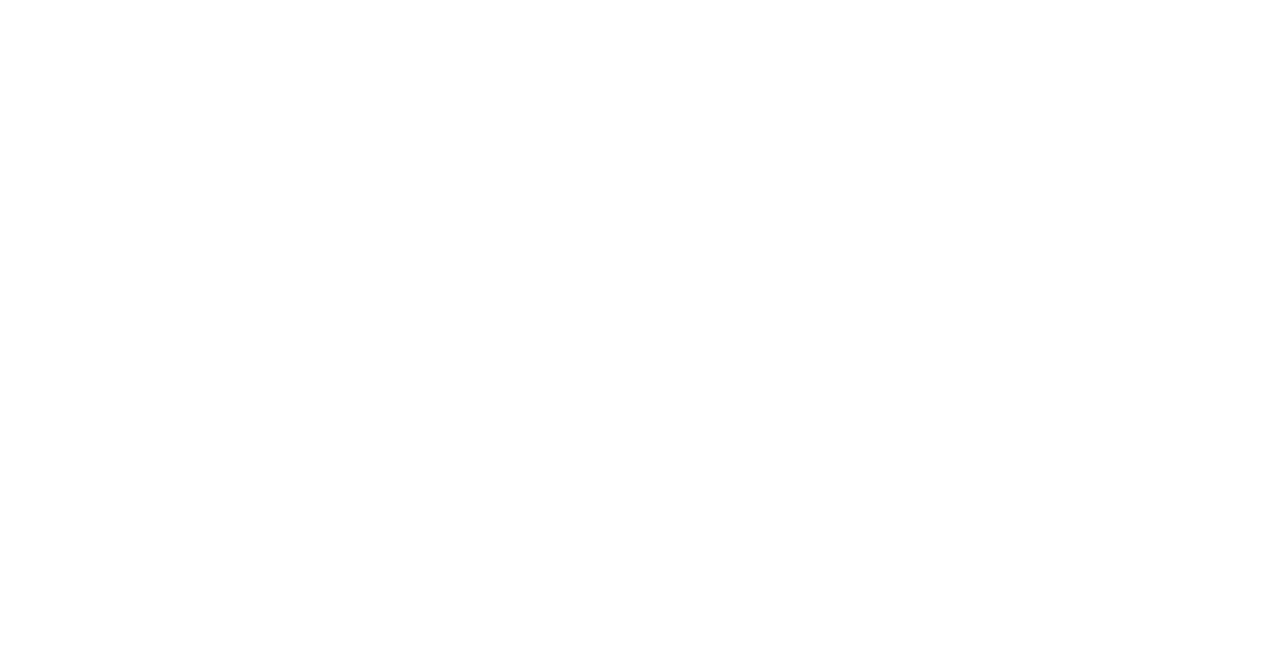
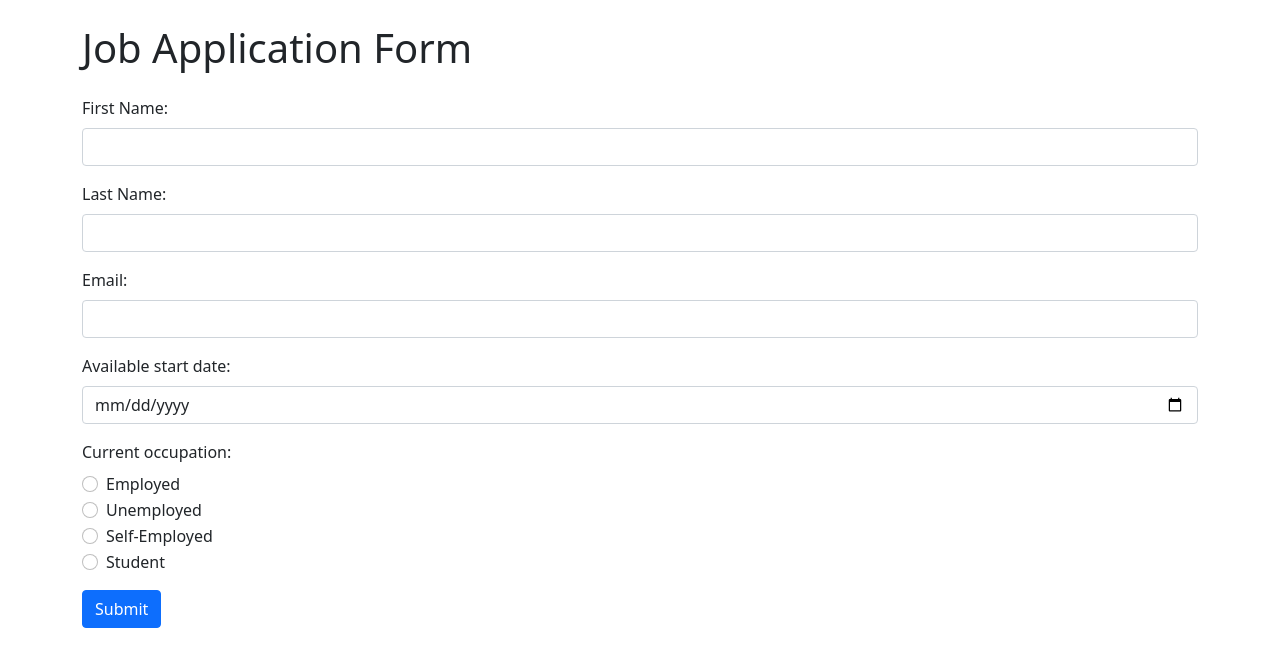
Before and after one commit to yevhenii-murha/django-form, a Django app: page / in a window 1280 px wide. Before the commit the part shown is empty. Shown: the top 667 px of the page. Run offline with Django 5.2, Linux system fonts and the light colour scheme.

Commit message:
Add home page

```diff
--- a/job_application/templates/index.html
+++ b/job_application/templates/index.html
@@ -1,10 +1,193 @@
-<!DOCTYPE html>
+<!doctype html>
 <html lang="en">
 <head>
-    <meta charset="UTF-8">
-    <title>Title</title>
+    <meta charset="utf-8">
+    <meta name="viewport" content="width=device-width, initial-scale=1.0">
+
+    <title>Job Application Form</title>
+
+    <link
+        rel="stylesheet"
+        href="https://cdn.jsdelivr.net/npm/bootstrap@5.1.3/dist/css/bootstrap.min.css"
+    >
 </head>
+
 <body>
+
+<div class="container">
+
+    <h1 class="mt-4 mb-4">Job Application Form</h1>
+
+    <form method="post">
+        {% csrf_token %}
+
+        <div class="mb-3">
+            <label for="first_name" class="form-label">
+                First Name:
+            </label>
+
+            <input
+                type="text"
+                id="first_name"
+                name="first_name"
+                class="form-control"
+                required
+            >
+        </div>
+
+
+        <div class="mb-3">
+            <label for="last_name" class="form-label">
+                Last Name:
+            </label>
+
+            <input
+                type="text"
+                id="last_name"
+                name="last_name"
+                class="form-control"
+                required
+            >
+        </div>
+
+
+        <div class="mb-3">
+            <label for="email" class="form-label">
+                Email:
+            </label>
+
+            <input
+                type="email"
+                id="email"
+                name="email"
+                class="form-control"
+                required
+            >
+        </div>
+
+
+        <div class="mb-3">
+            <label for="date" class="form-label">
+                Available start date:
+            </label>
+
+            <input
+                type="date"
+                id="date"
+                name="date"
+                class="form-control"
+                required
+            >
+        </div>
+
+
+        <div class="mb-3">
+
+            <label class="form-label">
+                Current occupation:
+            </label>
+
+            <div id="occupation">
+
+                <div class="form-check">
+                    <input
+                        type="radio"
+                        id="employed"
+                        name="occupation"
+                        value="Employed"
+                        class="form-check-input"
+                        required
+                    >
+
+                    <label
+                        for="employed"
+                        class="form-check-label"
+                    >
+                        Employed
+                    </label>
+                </div>
+
+
+                <div class="form-check">
+                    <input
+                        type="radio"
+                        id="unemployed"
+                        name="occupation"
+                        value="Unemployed"
+                        class="form-check-input"
+                    >
+
+                    <label
+                        for="unemployed"
+                        class="form-check-label"
+                    >
+                        Unemployed
+                    </label>
+                </div>
+
+
+                <div class="form-check">
+                    <input
+                        type="radio"
+                        id="self-employed"
+                        name="occupation"
+                        value="Self-Employed"
+                        class="form-check-input"
+                    >
+
+                    <label
+                        for="self-employed"
+                        class="form-check-label"
+                    >
+                        Self-Employed
+                    </label>
+                </div>
+
+
+                <div class="form-check">
+                    <input
+                        type="radio"
+                        id="student"
+                        name="occupation"
+                        value="Student"
+                        class="form-check-input"
+                    >
+
+                    <label
+                        for="student"
+                        class="form-check-label"
+                    >
+                        Student
+                    </label>
+                </div>
+
+            </div>
+        </div>
+
+
+        <button
+            type="submit"
+            class="btn btn-primary"
+        >
+            Submit
+        </button>
+
+    </form>
+
+        {% if messages %}
+        <div class="alert alert-success mt-3">
+            {% for message in messages %}
+            {{ message }}
+            {% endfor %}
+        </div>
+        {% endif %}
+
+</div>
+
+
+<script src="https://code.jquery.com/jquery-3.6.0.min.js"></script>
+
+<script src="https://cdn.jsdelivr.net/npm/bootstrap@5.1.3/dist/js/bootstrap.min.js"></script>
 
 </body>
 </html>
```
